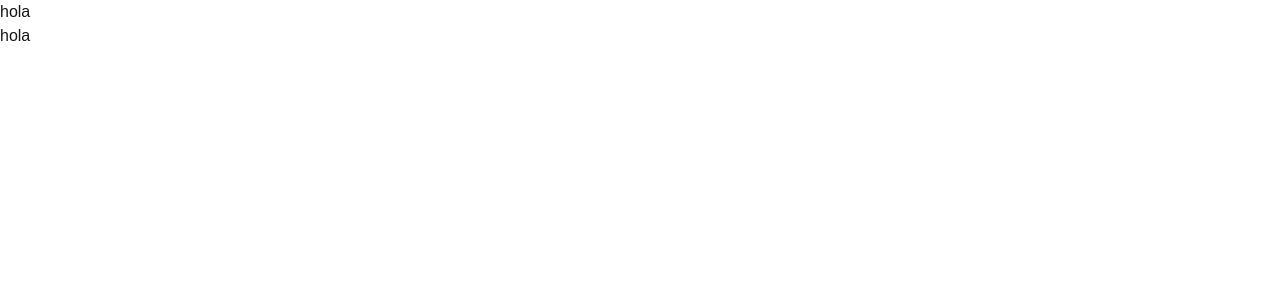
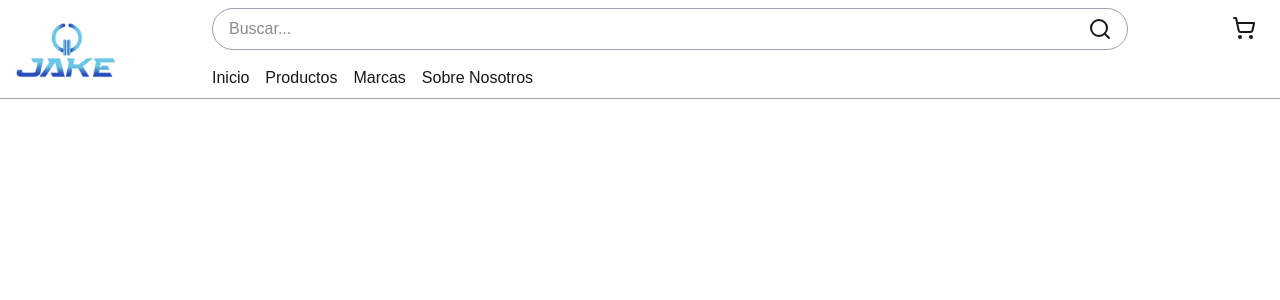
Before and after one commit to kevin-medina-jake/jake-tienda-frontend, a Next.js app: page / in a window 1280 px wide. Shown: the top 300 px of the page. Built offline with nearby package versions, Linux system fonts and the light colour scheme.

Commit message:
Implement multiple code changes to enhance functionality and improve performance

```diff
--- a/package.json
+++ b/package.json
@@ -9,6 +9,7 @@
     "lint": "next lint"
   },
   "dependencies": {
+    "lucide-react": "^0.525.0",
     "next": "15.4.4",
     "react": "19.1.0",
     "react-dom": "19.1.0",
--- a/src/components/common/navbar.tsx
+++ b/src/components/common/navbar.tsx
@@ -1,3 +1,67 @@
+import Image from "next/image";
+import Logo from "@/assets/logo/image.png";
+
+import { Menu, Search, ShoppingCart } from "lucide-react";
+
 export const Navbar = () => {
-  return <div>hola</div>;
+  return (
+    <>
+      {/* Desktop Menu And Search Bar */}
+      <nav className="bg-white max-w-7xl w-full sm:flex z-50 gap-4 h-[100] justify-between absolute left-1/2 transform -translate-x-1/2 top-0 px-4 py-2 border-b border-gray-400 hidden">
+        <section className="flex items-center">
+          <Image src={Logo} alt="logo" width={100} height={50} />
+        </section>
+
+        <section className="flex-1 xl:px-20 lg:px-10 md:px-5 grid gap-4">
+          <div className="relative flex items-center">
+            <input
+              type="text"
+              className="w-full px-4 py-2 border border-gray-400 focus:border-blue-50 rounded-full"
+              placeholder="Buscar..."
+            />
+            <Search className="absolute right-4" />
+          </div>
+          <ul className="flex gap-4">
+            <li>Inicio</li>
+            <li>Productos</li>
+            <li>Marcas</li>
+            <li>Sobre Nosotros</li>
+          </ul>
+        </section>
+
+        <section>
+          <button className="p-2">
+            <ShoppingCart />
+          </button>
+        </section>
+      </nav>
+
+      {/* Mobile Menu And Search Bar */}
+      <nav className="bg-white w-full flex flex-col z-50 gap-4 absolute left-1/2 transform -translate-x-1/2 top-0 p-2 py-2 border-b border-gray-400 sm:hidden">
+        <section className="flex justify-between items-center">
+          <button className="p-2">
+            <Menu />
+          </button>
+
+          <div>
+            <Image src={Logo} alt="logo" width={70} height={40} />
+          </div>
+
+          <button className="p-2">
+            <ShoppingCart />
+          </button>
+        </section>
+
+        <section className="relative px-2 flex items-center">
+          <input
+            type="text"
+            className="w-full px-4 py-2 border border-gray-400 focus:border-blue-50 rounded-full"
+            placeholder="Buscar..."
+          />
+
+          <Search className="absolute right-5" />
+        </section>
+      </nav>
+    </>
+  );
 };
```
Also changed, not shown: src/assets/example.txt (deleted), src/assets/logo/image.png (added), 1 other file (tests, documents, lock files or other folders).
